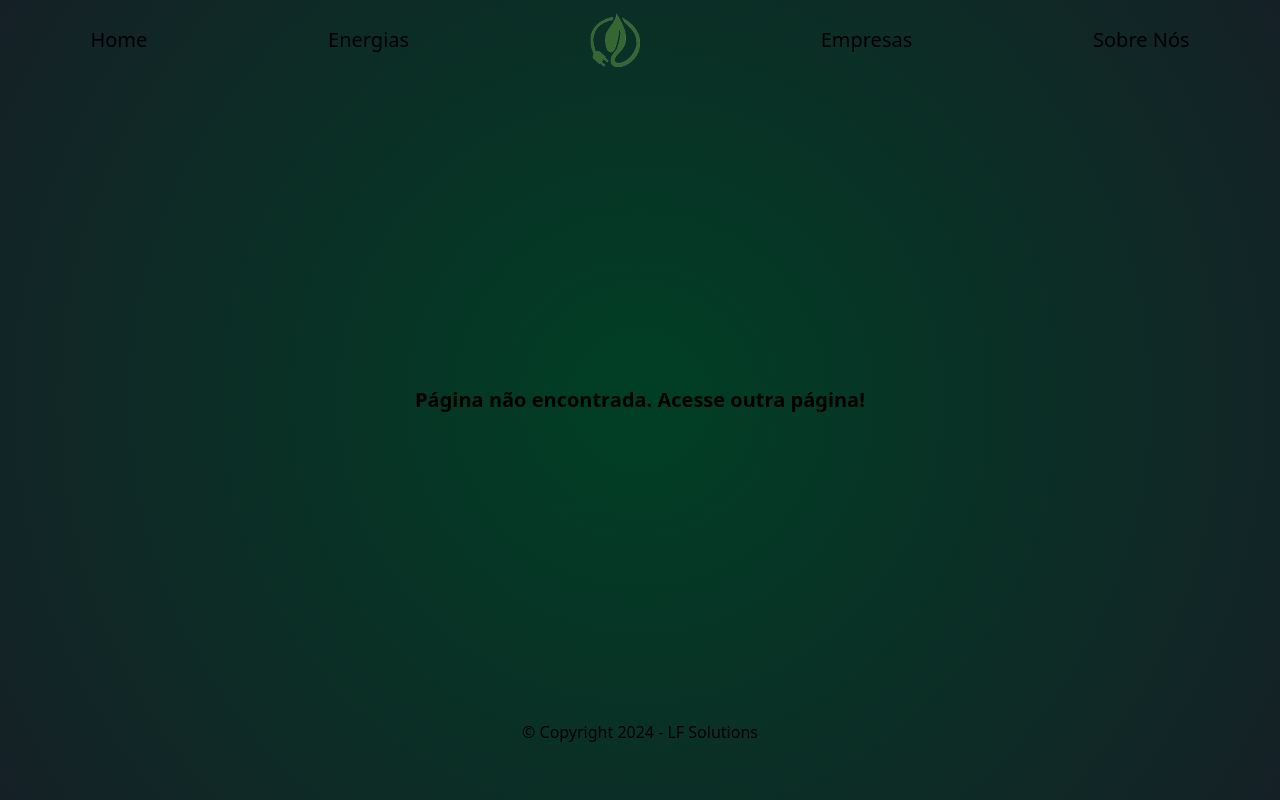
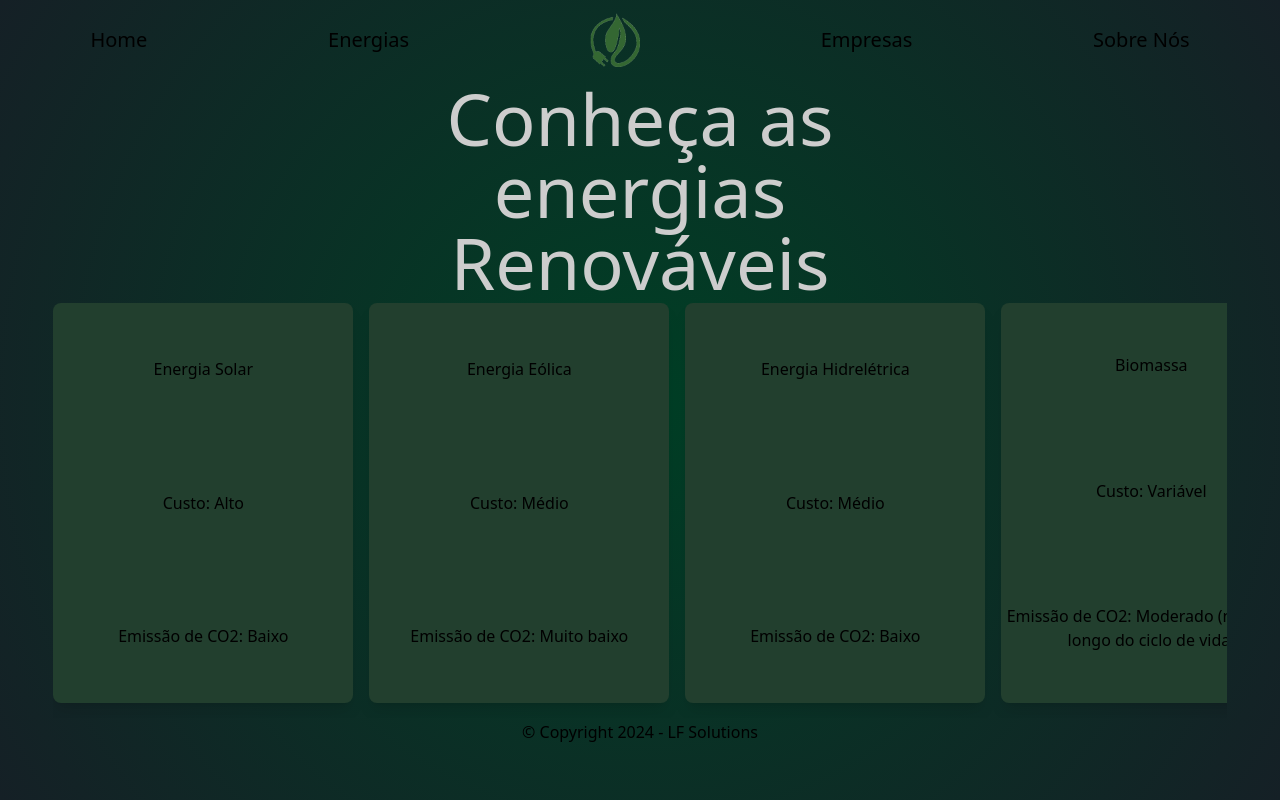
Before and after one commit to leonardobarbosas/gs-frontend, a Next.js app in the folder gs/: page /renovaveis in a window 1280 px wide. Before the commit this address had no page. Built offline with nearby package versions, Linux system fonts and the light colour scheme.

Commit message:
tela de ensino com energias renováveis pronta

```diff
--- a/gs/src/app/globals.css
+++ b/gs/src/app/globals.css
@@ -83,6 +83,12 @@
     }
   }
 
+  .card {
+    @apply flex flex-col items-center justify-around text-center rounded-lg shadow-lg bg-[#223f2e] h-[400px] w-[300px];
+    @apply transition-all duration-200 ease-in-out;
+    @apply hover:shadow-2xl hover:w-[350px] hover:bg-[#223f2e];
+  }
+
   .t-color {
     color: #346732;
   }
--- a/gs/src/app/page.tsx
+++ b/gs/src/app/page.tsx
@@ -9,7 +9,7 @@ export default function Home() {
       </div>
       <div className="flex flex-col w-1/3 justify-center items-center gap-5">
         <div className="flex w-full items-center justify-around">
-          <Link href="/energias">
+          <Link href="/renovaveis">
             <button className="button rounded-3xl shadow-2xl h-16 w-[200px]">
               Descubra as Tecnologias
             </button>
--- /dev/null
+++ b/gs/src/app/renovaveis/page.tsx
@@ -0,0 +1,40 @@
+"use client";
+import { useState } from "react";
+import { energias } from "@/energia";
+import { TipoRenovavel } from "@/types";
+
+export default function Renovaveis() {
+  const [hoveredCard, setHoveredCard] = useState<string | null>(null);
+
+  return (
+    <div className="flex flex-col items-center justify-around h-[80vh]">
+      <h1 className="t-color2 text-7xl w-1/2 text-center">
+        Conheça as energias Renováveis
+      </h1>
+      <div className="flex w-11/12 overflow-x-auto custom-scrollbar h-[415px]">
+        <div className="flex justify-around whitespace-nowrap gap-4 text-wrap">
+          {energias.map((energia: TipoRenovavel) => (
+            <div
+              className="card"
+              key={energia.nome}
+              onMouseEnter={() => setHoveredCard(energia.nome)}
+              onMouseLeave={() => setHoveredCard(null)}
+            >
+              {hoveredCard === energia.nome ? (
+                <p className="t-color2 text-2xl pr-2 pl-2">
+                  {energia.descricao}
+                </p>
+              ) : (
+                <>
+                  <h2>{energia.nome}</h2>
+                  <p>Custo: {energia.custo}</p>
+                  <p>Emissão de CO2: {energia.emissao_co2}</p>
+                </>
+              )}
+            </div>
+          ))}
+        </div>
+      </div>
+    </div>
+  );
+}
--- a/gs/src/energia.ts
+++ b/gs/src/energia.ts
@@ -1,4 +1,6 @@
-const energias = [
+import { TipoRenovavel } from './types';
+
+export const energias: TipoRenovavel[]  = [
   {
     nome: "Energia Solar",
     descricao:
```
Also changed, not shown: gs/src/types.ts (+7 -0 lines).
